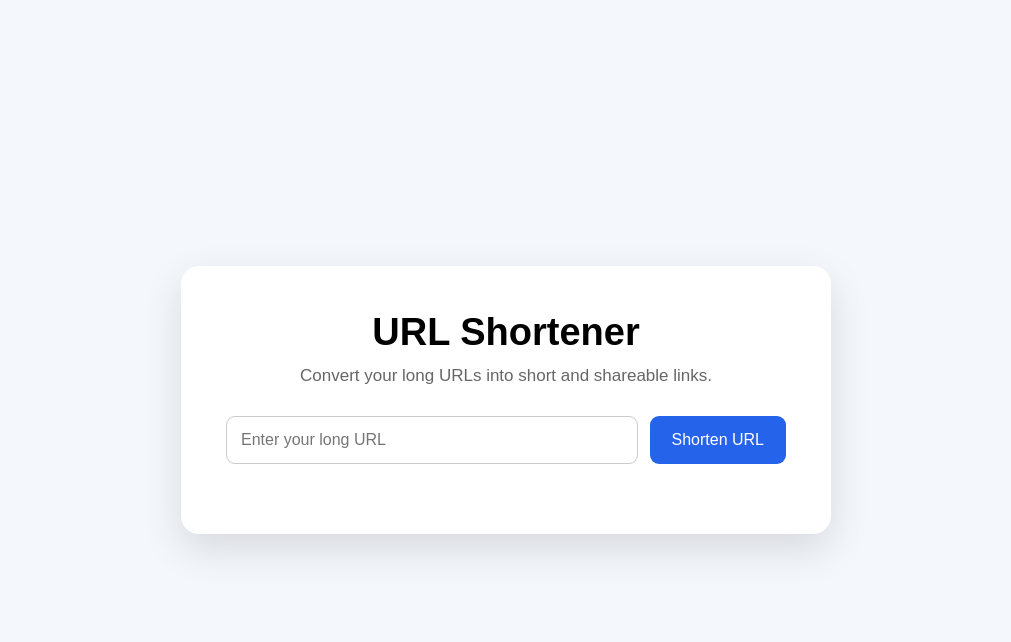
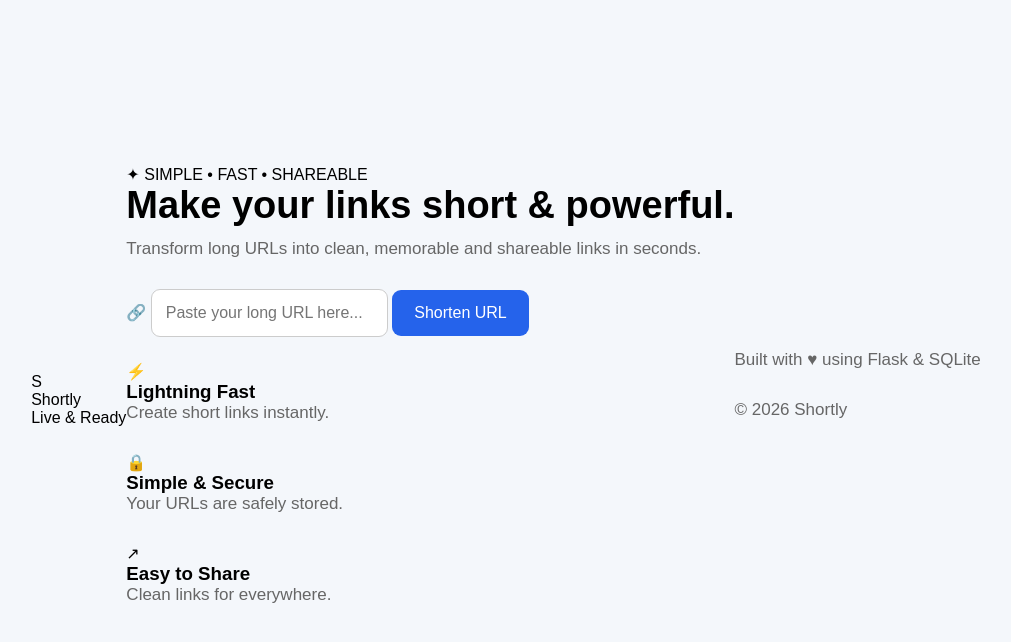
Before and after one commit to Manas-Rai2025/URL---SHORTNER, a Flask app: page / in a window 1280 px wide. Shown: the top 642 px of the page, without its empty margins (134-1145 px from the left). Run offline with Flask 3, Linux system fonts and the light colour scheme.

Commit message:
Update Shortly interface

```diff
--- a/templates/index.html
+++ b/templates/index.html
@@ -4,7 +4,7 @@
     <meta charset="UTF-8">
     <meta name="viewport" content="width=device-width, initial-scale=1.0">
 
-    <title>URL Shortener</title>
+    <title>Shortly — URL Shortener</title>
 
     <link rel="stylesheet"
           href="{{ url_for('static', filename='style.css') }}">
@@ -12,106 +12,119 @@
 
 <body>
 
-    <div class="container">
+    <div class="background">
+        <div class="glow glow-one"></div>
+        <div class="glow glow-two"></div>
+    </div>
 
-        <h1>URL Shortener</h1>
+    <header class="navbar">
+        <div class="logo">
+            <div class="logo-icon">S</div>
+            <span>Shortly</span>
+        </div>
 
-        <p>Convert your long URLs into short and shareable links.</p>
+        <div class="nav-badge">
+            <span class="status-dot"></span>
+            Live & Ready
+        </div>
+    </header>
+
+
+    <main class="main-container">
+
+        <section class="hero">
+
+            <div class="badge">
+                ✦ SIMPLE • FAST • SHAREABLE
+            </div>
+
+            <h1>
+                Make your links
+                <span>short & powerful.</span>
+            </h1>
+
+            <p class="subtitle">
+                Transform long URLs into clean, memorable and
+                shareable links in seconds.
+            </p>
+
+
+            <div class="shortener-card">
 
                 <form id="urlForm">
+
+                    <div class="input-wrapper">
+
+                        <span class="link-icon">🔗</span>
 
                         <input
                             type="url"
                             id="urlInput"
-                placeholder="Enter your long URL"
+                            placeholder="Paste your long URL here..."
+                            autocomplete="off"
                             required
                         >
 
-            <button type="submit">
-                Shorten URL
+                        <button type="submit" id="shortenButton">
+                            <span id="buttonText">Shorten URL</span>
+                            <span id="loader" class="loader hidden"></span>
                         </button>
+
+                    </div>
 
                 </form>
 
-        <div id="result"></div>
+
+                <div id="result" class="result hidden"></div>
 
             </div>
 
-    <script>
-        console.log("URL Shortener JavaScript loaded");
 
-        const form = document.getElementById("urlForm");
+            <div class="features">
 
-        form.addEventListener("submit", async function(event) {
+                <div class="feature">
+                    <div class="feature-icon">⚡</div>
+                    <div>
+                        <h3>Lightning Fast</h3>
+                        <p>Create short links instantly.</p>
+                    </div>
+                </div>
 
-            event.preventDefault();
+                <div class="feature">
+                    <div class="feature-icon">🔒</div>
+                    <div>
+                        <h3>Simple & Secure</h3>
+                        <p>Your URLs are safely stored.</p>
+                    </div>
+                </div>
 
-            console.log("Form submitted");
+                <div class="feature">
+                    <div class="feature-icon">↗</div>
+                    <div>
+                        <h3>Easy to Share</h3>
+                        <p>Clean links for everywhere.</p>
+                    </div>
+                </div>
 
-            const urlInput = document.getElementById("urlInput");
-            const result = document.getElementById("result");
+            </div>
 
-            const url = urlInput.value.trim();
+        </section>
 
-            console.log("URL:", url);
+    </main>
 
-            if (!url) {
-                result.textContent = "Please enter a URL.";
-                result.style.color = "red";
-                return;
-            }
 
-            result.textContent = "Creating short URL...";
-            result.style.color = "black";
+    <footer>
+        <p>
+            Built with <span>♥</span> using Flask & SQLite
+        </p>
 
-            try {
+        <p class="copyright">
+            © 2026 Shortly
+        </p>
+    </footer>
 
-                console.log("Sending POST request...");
 
-                const response = await fetch("/shorten", {
-                    method: "POST",
-                    headers: {
-                        "Content-Type": "application/json"
-                    },
-                    body: JSON.stringify({
-                        url: url
-                    })
-                });
-
-                console.log("Response status:", response.status);
-
-                const data = await response.json();
-
-                console.log("Server response:", data);
-
-                if (!response.ok) {
-                    throw new Error(
-                        data.error || "Something went wrong"
-                    );
-                }
-
-                result.innerHTML = `
-                    <p>Your shortened URL:</p>
-
-                    <a
-                        href="${data.short_url}"
-                        target="_blank"
-                    >
-                        ${data.short_url}
-                    </a>
-                `;
-
-                result.style.color = "green";
-
-            } catch (error) {
-
-                console.error("ERROR:", error);
-
-                result.textContent = error.message;
-                result.style.color = "red";
-            }
-        });
-    </script>
+    <script src="{{ url_for('static', filename='script.js') }}"></script>
 
 </body>
 </html>
```
Lines whose indentation alone changed are shown as unchanged.
